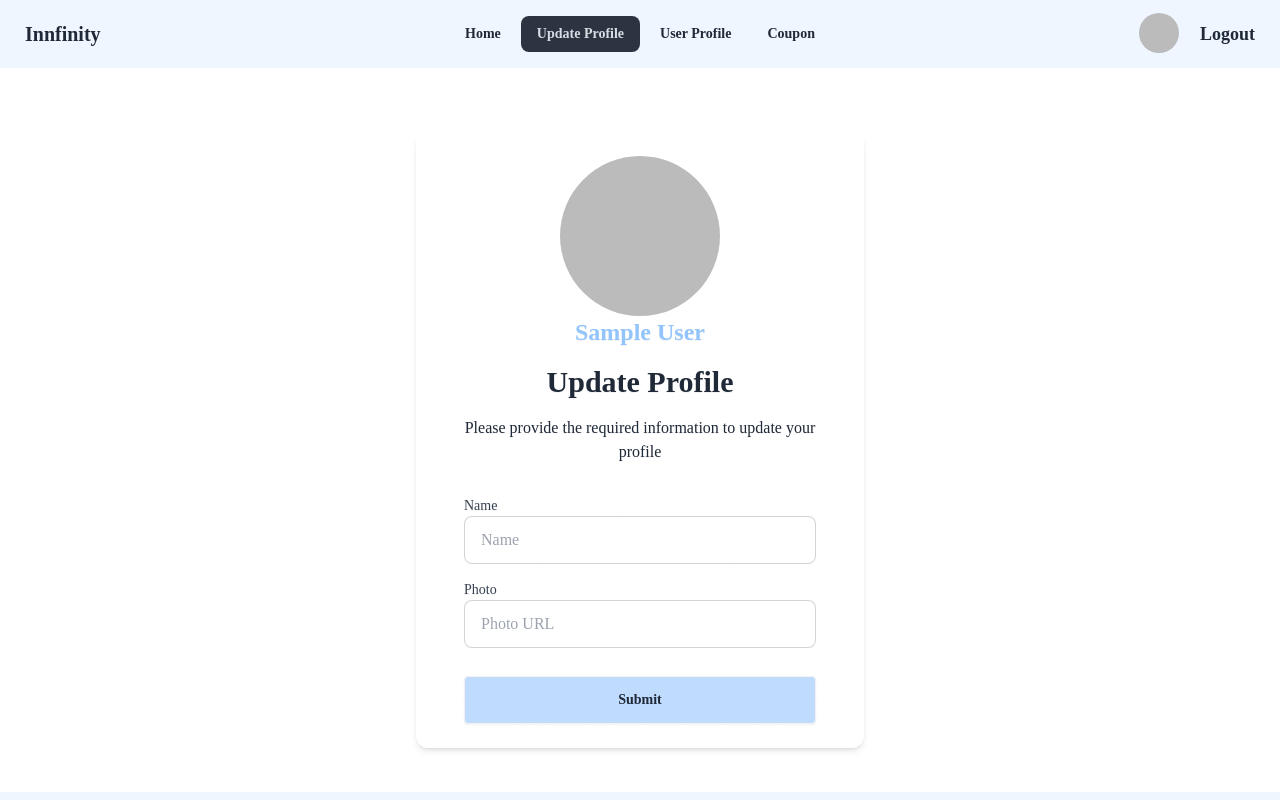
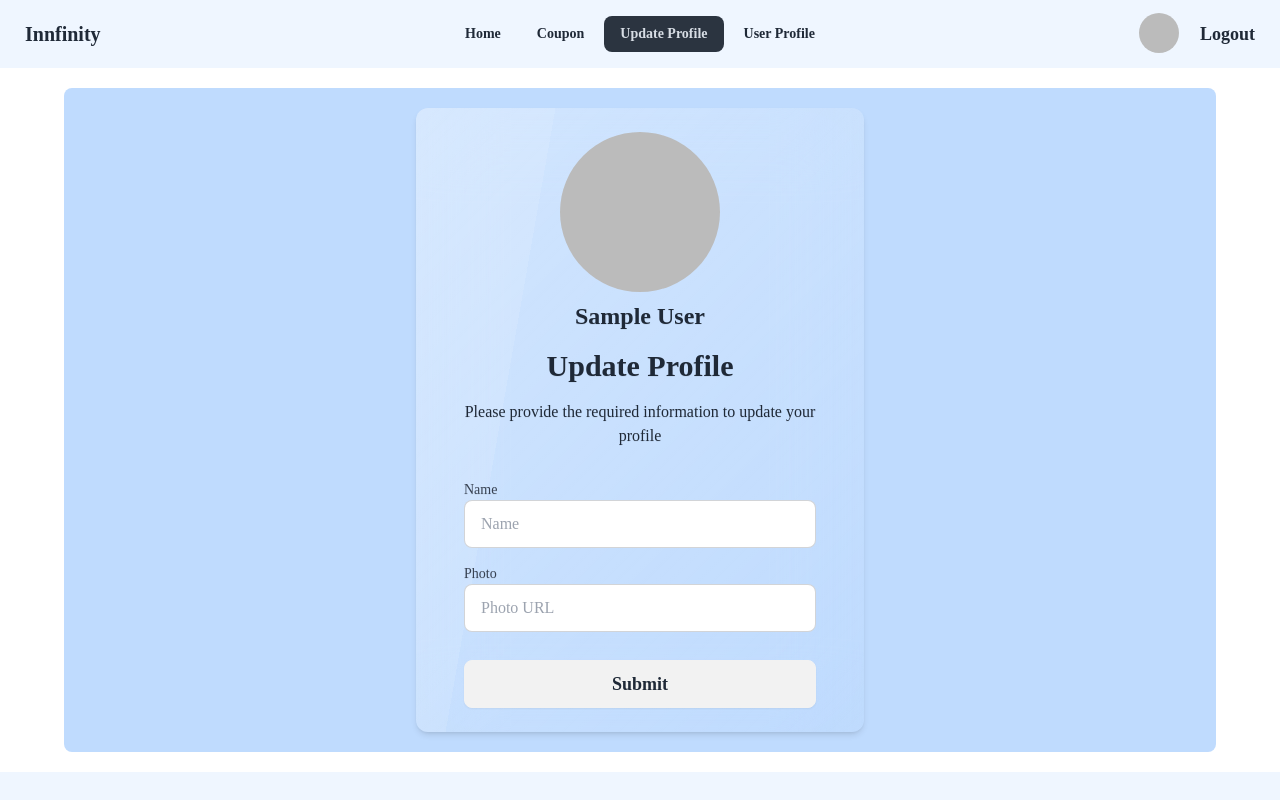
Before and after one commit to im-sanny/innfinity-a9, a React (Vite) app: page /upDateProfile in a window 1280 px wide. Shown: the top 800 px of the page. Built offline with nearby package versions, Linux system fonts and the light colour scheme; no server answers; sample sign-in values are in the browser's storage.

Commit message:
aos pakage added in all pakage successfully

```diff
--- a/src/Component/Coupon/Coupon.jsx
+++ b/src/Component/Coupon/Coupon.jsx
@@ -1,12 +1,20 @@
 const Coupon = () => {
   return (
     <>
-    <div className="text-center font-bold text-3xl fo p-4 bg-green-300 ">
-  <aside>
-    <p>Special offer only for our User</p>
-  </aside>
-</div>
-      <div className="px-8 py-2 dark:bg-blue-100 dark:text-gray-800">
+      <div
+        data-aos="fade-up"
+        data-aos-delay="800"
+        className="text-center font-bold text-3xl p-4 bg-green-300 "
+      >
+        <aside>
+          <p>Special offer only for our User</p>
+        </aside>
+      </div>
+      <div
+        data-aos="fade-up"
+        data-aos-delay="900"
+        className="px-8 py-2 dark:bg-blue-100 dark:text-gray-800"
+      >
         <div className="flex items-center mx-auto container justify-center md:justify-between py-2">
           <div>
             <span>
@@ -14,7 +22,8 @@ const Coupon = () => {
             </span>
             <a href="#" rel="noopener noreferrer" className="underline">
               sign up
-            </a> {''}
+            </a>{" "}
+            {""}
             today!
           </div>
           <a
@@ -39,7 +48,11 @@ const Coupon = () => {
           </a>
         </div>
       </div>
-      <div className="p-6 py-12 dark:bg-blue-50 mt-2 md:mt-5">
+      <div
+        data-aos="fade-up"
+        data-aos-delay="1000"
+        className="p-6 py-12 mb-5 dark:bg-blue-50 mt-2 md:mt-5"
+      >
         <div className="container mx-auto">
           <div className="flex flex-col lg:flex-row items-center justify-between">
             <h2 className="text-center text-6xl tracking-tighter font-bold">
--- a/src/Component/Navbar/Navbar.jsx
+++ b/src/Component/Navbar/Navbar.jsx
@@ -10,13 +10,13 @@ const Navbar = () => {
         <NavLink to="/">Home</NavLink>
       </li>
       <li className="font-bold">
+        <NavLink to="/coupon">Coupon</NavLink>
+      </li>
+      <li className="font-bold">
         <NavLink to="/upDateProfile">Update Profile</NavLink>
       </li>
       <li className="font-bold">
         <NavLink to="/userProfile">User Profile</NavLink>
-      </li>
-      <li className="font-bold">
-        <NavLink to="/coupon">Coupon</NavLink>
       </li>
     </>
   );
--- a/src/Component/Pages/Register.jsx
+++ b/src/Component/Pages/Register.jsx
@@ -63,7 +63,7 @@ const Register = () => {
       <Helmet>
         <title>Innfinity | Register</title>
       </Helmet>
-      <div className="hero min-h-screen bg-blue-100 rounded-lg my-5">
+      <div className="hero min-h-screen bg-green-100 rounded-lg my-5">
         <div className="lg:hero-content">
           <div data-aos="fade-right" className="lg:text-left text-center">
             <h1 className="text-5xl font-bold">Register Now!</h1>
--- a/src/Component/Pages/UpDateProfile.jsx
+++ b/src/Component/Pages/UpDateProfile.jsx
@@ -37,15 +37,18 @@ const UpDateProfile = () => {
         <title>Innfinity | UpdateProfile</title>
       </Helmet>
 
-      <section className="p-6">
-        <div className="flex justify-center my-5">
-          <div className="flex flex-col justify-center items-center max-w-md p-6 shadow-md rounded-xl sm:px-12 glass">
+      <section className="pb-">
+        <div className="flex justify-center my-5 bg-blue-200 rounded-lg py-5">
+          <div
+            data-aos="zoom-in"
+            className="flex flex-col justify-center items-center max-w-md p-6 shadow-md rounded-xl sm:px-12 glass"
+          >
             <img
               src={localUser?.photoURL || ""}
               alt=""
               className="w-40 h-40 mx-auto rounded-full dark:bg-gray-500 aspect-square"
             />
-            <p className="text-2xl text-blue-300 font-bold">
+            <p className="text-2xl mt-2 font-bold">
               {localUser?.displayName || ""}
             </p>
             <h1 className="text-3xl lg:text-3xl font-extrabold my-4">
@@ -69,6 +72,7 @@ const UpDateProfile = () => {
                   name="fullName"
                   placeholder="Name"
                   className="input input-bordered w-full"
+                  required
                   {...register("fullName")}
                 />
               </div>
@@ -84,13 +88,14 @@ const UpDateProfile = () => {
                   id="image"
                   name="image"
                   placeholder="Photo URL"
+                  required
                   className="input input-bordered w-full"
                   {...register("image")}
                 />
               </div>
               <button
                 type="submit"
-                className="w-full btn bg-blue-200 py-2 mt-3 font-semibold rounded"
+                className="w-full btn  text-lg py-2 mt-3 font-semibold rounded-lg"
               >
                 {loading ? "Updating..." : "Submit"}
               </button>
--- a/src/Component/Pages/UserProfile.jsx
+++ b/src/Component/Pages/UserProfile.jsx
@@ -8,8 +8,11 @@ const UserProfile = () => {
       <Helmet>
         <title>Innfinity | UserProfile</title>
       </Helmet>
-      <div className="flex justify-center max-w-6xl my-5">
-        <div className="flex flex-col justify-center w-full max-w-xl p-6 shadow-md rounded-xl sm:px-12 dark:bg-gray-50 dark:text-gray-800">
+      <div className="flex justify-center max-w-6xl bg-blue-200 py-5 rounded-lg my-5">
+        <div
+          data-aos="zoom-in"
+          className="flex glass flex-col justify-center w-full max-w-xl p-6 shadow-md rounded-xl sm:px-12"
+        >
           <img
             src={user?.photoURL || ""}
             alt=""
--- a/src/routes/Root.jsx
+++ b/src/routes/Root.jsx
@@ -8,7 +8,7 @@ const Root = () => {
       <div className="">
         <Navbar></Navbar>
       </div>
-      <div className="max-w-6xl mx-auto min-h-[calc(100vh-288px)]">
+      <div className="max-w-6xl mx-auto lg:min-h-[calc(100vh-288px)] md:lg:min-h-[calc(100vh-288px)]">
         <Outlet></Outlet>
       </div>
       <div>
```
